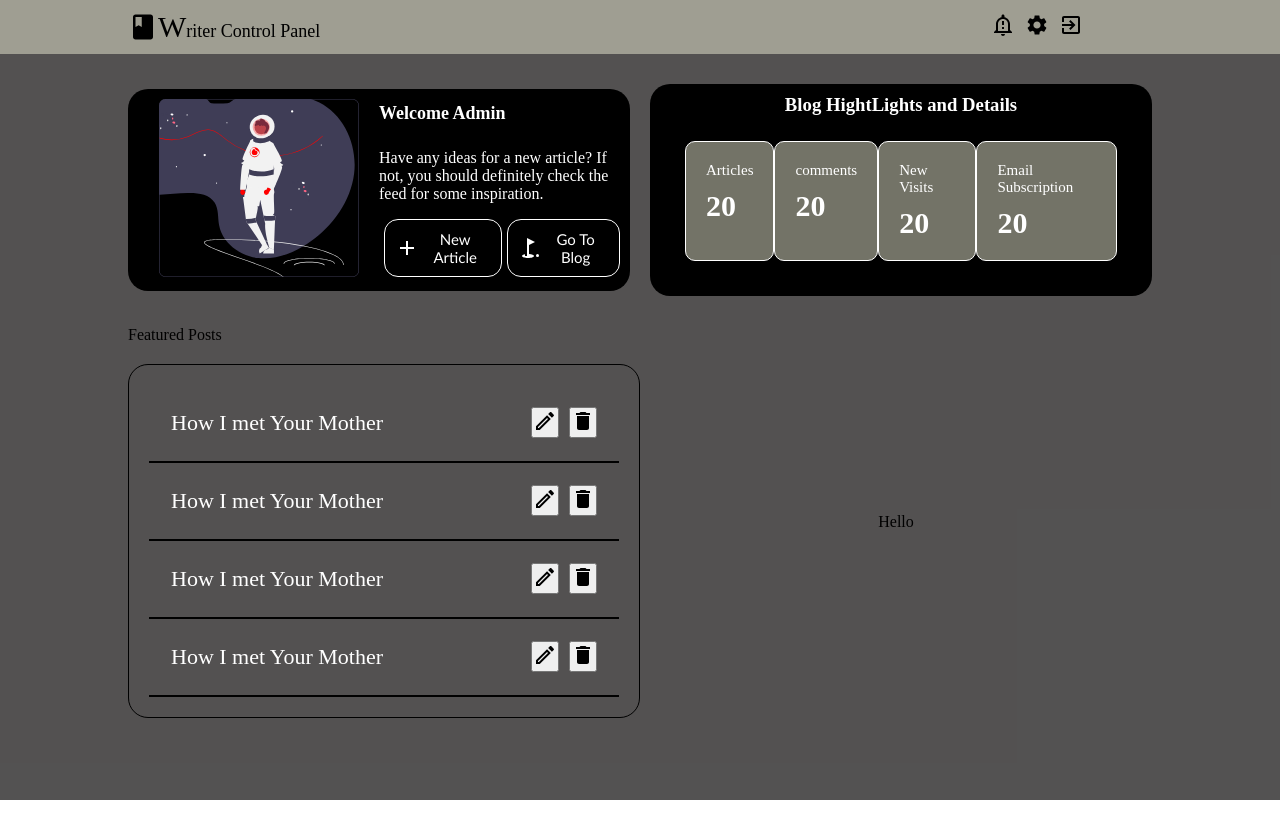
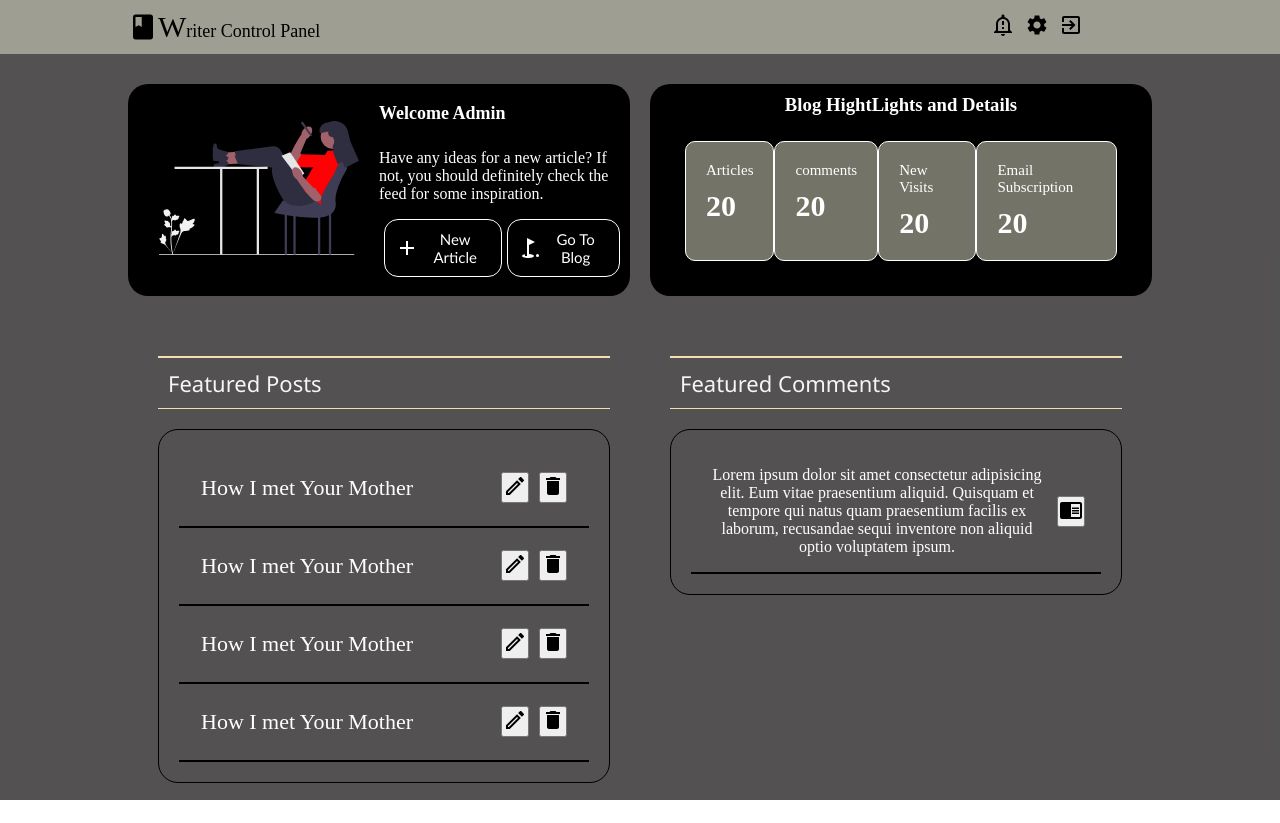
Before and after one commit to Olatisunkanmi/The-Cracked-Ink, a React (Create React App) app in the folder Client/: page /admin-login/edit in a window 1280 px wide. Before the commit the page ends 800 px from the top, so only its background shows below. Built offline with nearby package versions, Linux system fonts and the light colour scheme; sample sign-in values are in the browser's storage.

Commit message:
Updates to ADmin Page

```diff
--- a/Client/src/Pages/EditPost/Edit.jsx
+++ b/Client/src/Pages/EditPost/Edit.jsx
@@ -1,6 +1,6 @@
 import './EditAdmin.css'
-import image from '../../Assests/404.svg'
-import { Add, Book, Delete, EditOutlined, ExitToApp, GolfCourse, NotificationImportantOutlined, Settings } from '@material-ui/icons';
+import image from '../../Assests/write.svg'
+import { Add, Book, ChromeReaderMode, Delete, EditOutlined, ExitToApp, GolfCourse, NotificationImportantOutlined, Settings } from '@material-ui/icons';
 
 const Edit = () => {
   return (
@@ -39,7 +39,7 @@ const Edit = () => {
 
 
             <div className="container bd">
-                    <div className="bd-wrapper">
+                    <div className="bd-wrapper features">
                               <div className="card--div">
                                         <div className="svg-cs">
                                               <img src={image} alt="" className='svg--img' />
@@ -99,10 +99,10 @@ const Edit = () => {
 
 
             <div className="container">
-                      <div className="bd-wrapper ft">
+                      <div className="bd-wrapper features">
 
                                           <div className='featured--posts'>
-                              <p>Featured Posts</p>
+                                          <p className='featured-header'>Featured Posts</p>
                                                   <ul className="featured--post--ul">
                                                           <li className='posts--items'>
                                                               <p> How I met Your Mother </p>
@@ -166,7 +166,23 @@ const Edit = () => {
 
 
                                           <div className="featured--Comments">
-                                        <p>Hello</p>
+                                          <p className='comments-header'>Featured Comments</p>
+                                      <ul className="featured--post--ul">
+                                              <li className='comment--items'>
+                                                  <p>
+                                                    Lorem ipsum dolor sit amet consectetur adipisicing elit. Eum vitae praesentium aliquid. Quisquam et tempore qui natus quam praesentium facilis ex laborum, recusandae sequi inventore non aliquid optio voluptatem ipsum.
+                                                  </p>
+                                                             <div>
+                                                                          <button className="widgetSmButton">
+
+                                                                          <ChromeReaderMode />
+                                                                          </button>
+                                                              </div>
+
+                                                    </li>
+                                          </ul>
+
+
                                           </div>
                       </div>
             </div>
--- a/Client/src/Pages/EditPost/EditAdmin.css
+++ b/Client/src/Pages/EditPost/EditAdmin.css
@@ -15,7 +15,7 @@
     padding: 10px;
     flex-wrap: wrap;
     display: flex;
-    align-items: center;
+    /* align-items: center; */
 }
 
 
@@ -167,9 +167,27 @@ background-color: rgba(245, 245, 220, 0.471);
 }
 
 
+
+
+
 .featured--posts{
             flex: 1;
             text-align: left;
+            padding: 30px;
+
+}
+
+
+
+.featured-header, .comments-header{
+    padding: 10px;
+    border-top: 2px wheat solid ;
+    text-align: left;
+    border-bottom: 1px wheat solid ;
+    font-size: 22px;
+    color:  whitesmoke;
+    font-family: 'Segoe UI', Tahoma, Geneva, Verdana, sans-serif;
+
 }
 
 
@@ -183,18 +201,20 @@ background-color: rgba(245, 245, 220, 0.471);
     margin-top: 20px;
 }
 
-.posts--items{
+.posts--items, .comment--items{
     display: flex;
     color: white;
     align-items: center;
     font-size: 22px;
     border-bottom: 2.5px black solid;
     padding: 2ch;
-
     justify-content:  space-between;
 }
 
 
+.comment--items{
+    font-size: 16px;
+}
 .widgetSmButton{
     margin-left: 10px;
     cursor: pointer;
@@ -208,4 +228,5 @@ background-color: rgba(245, 245, 220, 0.471);
 
 .featured--Comments{
     flex: 1;
+    padding: 30px;
 }
```
Also changed, not shown: Client/src/Assests/write.svg (added). Lines whose indentation alone changed are shown as unchanged.
